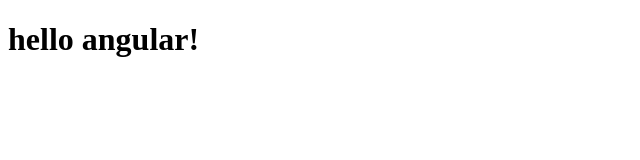
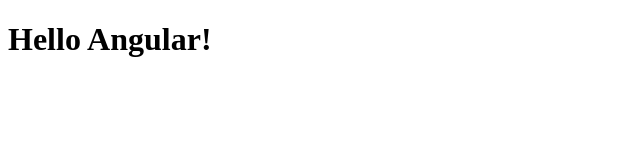
Before and after one commit to cloudliner/hello-angular, an Angular app: page / in a window 1280 px wide. Shown: the top 160 px of the page, without its empty margins (0-640 px from the left). Built offline with nearby package versions, Linux system fonts and the light colour scheme.

Commit message:
add Hero

```diff
--- a/src/app/app.component.ts
+++ b/src/app/app.component.ts
@@ -1,4 +1,5 @@
 import { Component } from '@angular/core';
+import { Hero } from '.hero.ts';
 
 @Component({
   selector: 'app-root',
@@ -6,5 +7,10 @@ import { Component } from '@angular/core';
   styleUrls: ['./app.component.css']
 })
 export class AppComponent {
-  title = 'hello angular!';
+  title = 'Hello Angular!';
+
+  hero: Hero = {
+    id: 1,
+    name: 'Windstrom'
+  };
 }
--- /dev/null
+++ b/src/app/hero.ts
@@ -0,0 +1,4 @@
+export interface Hero
+  id: number;
+  name: string;
+}
```
